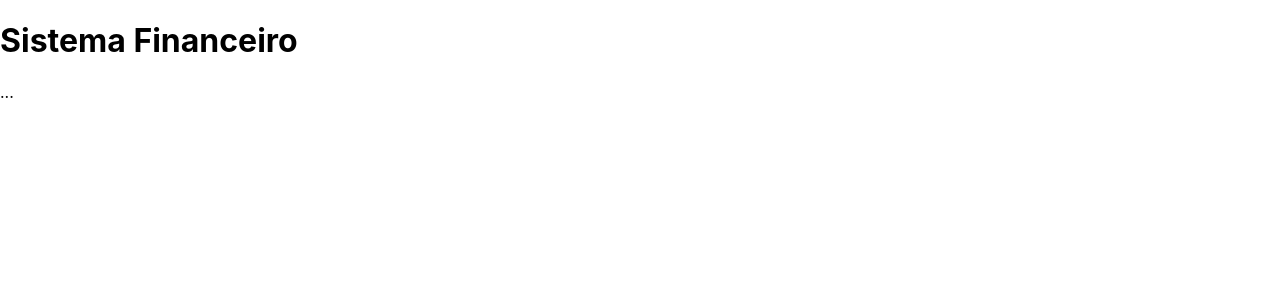
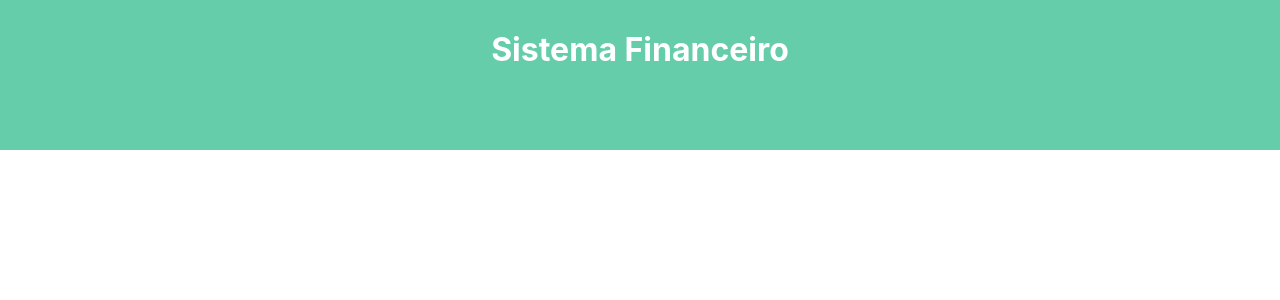
Before and after one commit to kanechandev/sistema-financas-pessoais, a React (Create React App) app: page / in a window 1280 px wide. Shown: the top 300 px of the page. Built offline with nearby package versions, Linux system fonts and the light colour scheme.

Commit message:
feat: Aplicado styles aos componentes.

```diff
--- a/src/App.styles.ts
+++ b/src/App.styles.ts
@@ -2,8 +2,21 @@ import styled from "styled-components";
 
 export const Container = styled.div``;
 
-export const Header = styled.div``;
+export const Header = styled.div`
+    background-color: #66cdaa;
+    height: 150px;
+    text-align: center;
+`;
 
-export const HeaderText = styled.h1``;
+export const HeaderText = styled.h1`
+    margin: 0;
+    padding: 0;
+    color: #fff;
+    padding-top: 30px;
+`;
 
-export const Body = styled.div``;
+export const Body = styled.div`
+    margin: auto;
+    max-width: 980px;
+    margin-bottom: 50px;
+`;
--- a/src/App.tsx
+++ b/src/App.tsx
@@ -7,7 +7,11 @@ const App = () => {
           <C.HeaderText>Sistema Financeiro</C.HeaderText>
       </C.Header>
       <C.Body>
-        ...
+        {/* Área de informações gerais */}
+
+        {/* Área de cadastro */}
+
+        {/* Relação de cadastros */}
       </C.Body>
     </C.Container>
   );
```
